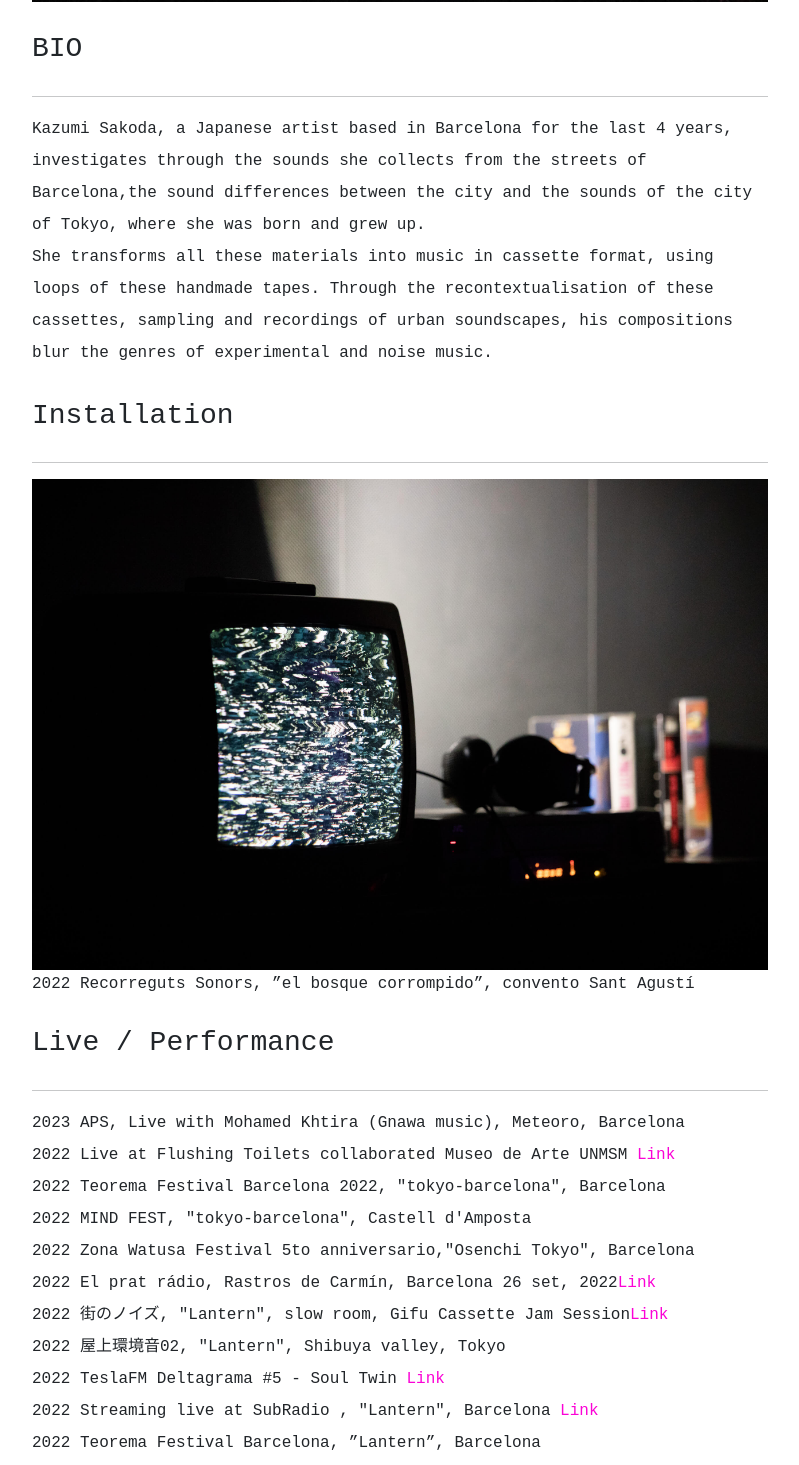
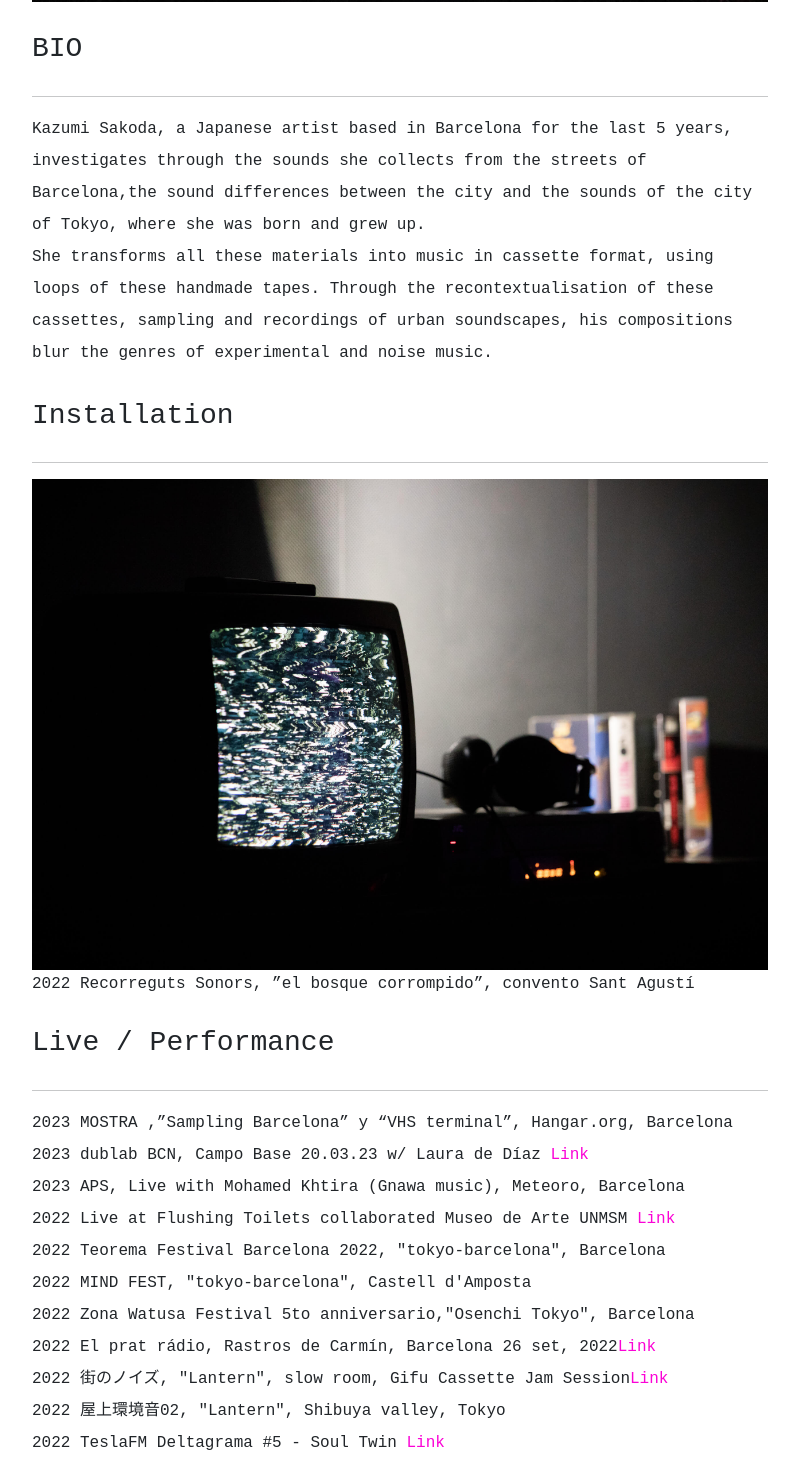
Before and after one commit to yusuke85/kazumi_hp, a React (Create React App) app: page /Bio in a window 1280 px wide. Shown: the part 762-2227 px from the top of the page, without its empty margins (240-1039 px from the left). Built offline with nearby package versions, Linux system fonts and the light colour scheme; no server answers.

Commit message:
telop change and bio changed

```diff
--- a/src/Component/Bio.js
+++ b/src/Component/Bio.js
@@ -19,7 +19,7 @@ const Bio = () => {
           <h3>BIO</h3>
           <hr />
           <p className="text-center">
-            Kazumi Sakoda, a Japanese artist based in Barcelona for the last 4
+            Kazumi Sakoda, a Japanese artist based in Barcelona for the last 5
             years, investigates through the sounds she collects from the streets
             of Barcelona,the sound differences between the city and the sounds
             of the city of Tokyo, where she was born and grew up. <br />
@@ -41,6 +41,8 @@ const Bio = () => {
           <h3>Live / Performance</h3>
           <hr />
           <p className="text-center">
+            2023   MOSTRA ,”Sampling Barcelona” y “VHS terminal”, Hangar.org, Barcelona<br />
+            2023   dublab BCN, Campo Base 20.03.23 w/ Laura de Díaz  <a href="https://www.mixcloud.com/dublabes/campo-base-200323-w-laura-de-d%C3%ADaz/" target="blank">Link</a><br />
             2023 APS, Live with Mohamed Khtira (Gnawa music), Meteoro, Barcelona<br />
             2022 Live at Flushing Toilets collaborated Museo de Arte UNMSM <a href="https://youtu.be/fgxIPZr8k-o" target="blank">
               Link
--- a/src/Component/LandingPage.js
+++ b/src/Component/LandingPage.js
@@ -33,7 +33,7 @@ const LandingPage = ({ playing, setPlaying }) => {
   return (
     <>
     <div class="sample01">
- <p>Next ※Barcelona※6/4 MOSTRA @hangar_org, 14/5 Zona Watusa @dosdos</p>
+ <p>Next ※Barcelona※ 14/5 Zona Watusa @dosdos, 27/5 @FOC</p>
  </div>
 
       <h2 id="pleaseClick">Please click on the images!!</h2>
```
